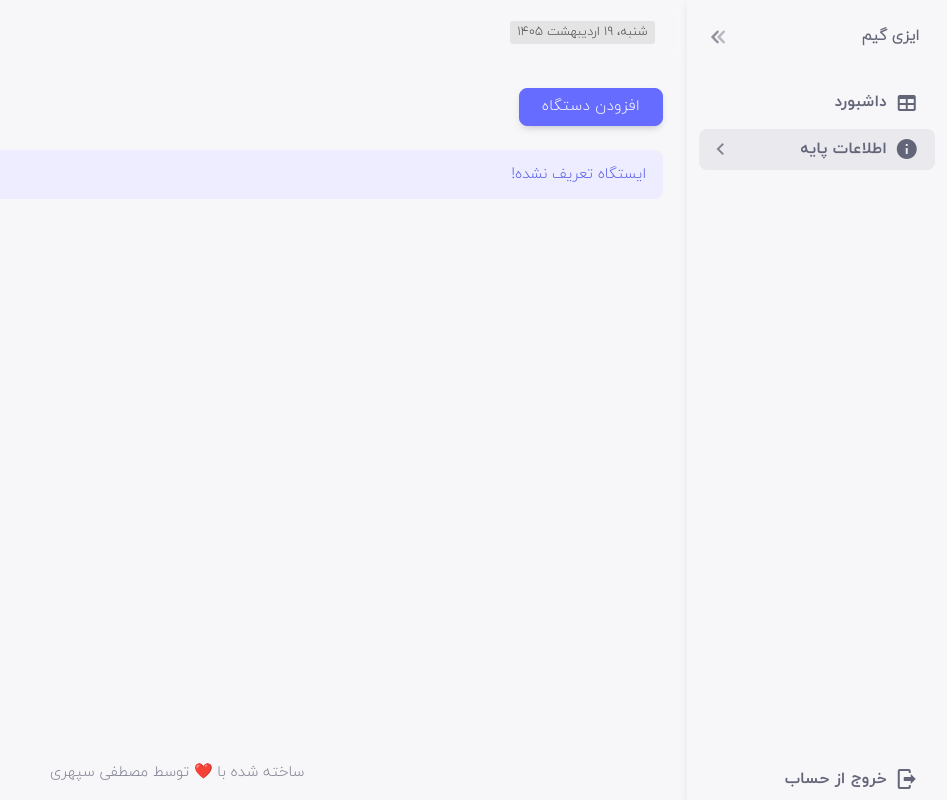
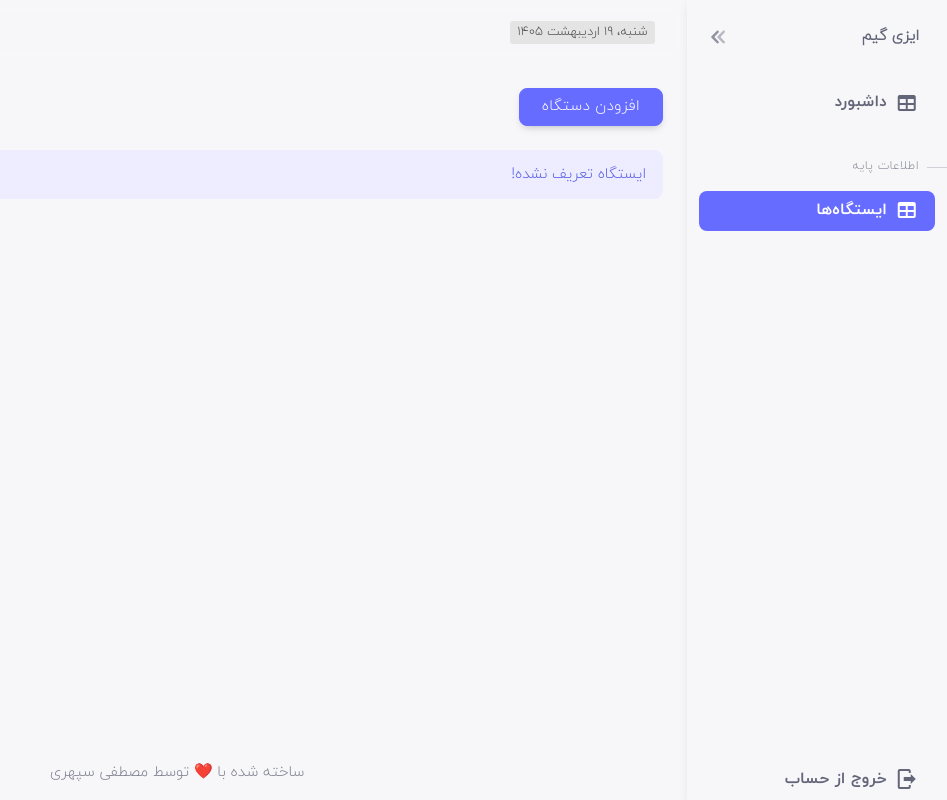
Before and after one commit to MostafaSepehri/Game-Center-Management, a Django app: page /base-informations/edit/1/ in a window 1280 px wide. Shown: the whole page, without its empty margins (333-1280 px from the left). Run offline with Django 5.2, Linux system fonts and the light colour scheme; a user stored in the database is signed in; data comes from the database, SQL or seed files in the repository; both versions use the stored data as it was after the commit; some libraries are stand-ins or nearby versions; some web fonts are replaced.

Commit message:
edit nav link

```diff
--- a/templates/base.html
+++ b/templates/base.html
@@ -86,11 +86,10 @@
           <li class="menu-item {% block a%}{% endblock %}"><a href="{% url 'sessions_app:index' %}" class="menu-link"><i class="menu-icon tf-icons mdi mdi-table"></i>
               <div>داشبورد</div>
             </a></li>
-            <li class="menu-item {% block c%}{% endblock %}">
-            <a href="" class="menu-link menu-toggle waves-effect"><i class="menu-icon tf-icons mdi mdi-information"></i><div>اطلاعات پایه</div></a><ul class="menu-sub">
-            <li class="menu-item {% block b%}{% endblock %}"><a href="{% url 'stations:index' %}" class="menu-link">ایستگاه‌ها</a></li>
-            </ul>
-            </li>
+            <li class="menu-header fw-light mt-4"><span class="menu-header-text">اطلاعات پایه</span></li>
+            <li class="menu-item {% block b%}{% endblock %}"><a href="{% url 'stations:index' %}" class="menu-link"><i class="menu-icon tf-icons mdi mdi-table"></i>
+              <div>ایستگاه‌ها</div>
+            </a></li>
         </ul>
         <li class="menu-item"><a href="#" target="_blank" class="menu-link"><i
               class="menu-icon tf-icons mdi mdi-logout"></i>
--- a/templates/stations/index.html
+++ b/templates/stations/index.html
@@ -1,9 +1,6 @@
 {% extends 'base.html' %}
 {% load static %}
 {% block b %}
-  active
-{% endblock %}
-{% block c %}
   active
 {% endblock %}
 {% block content %}
```
Also changed, not shown: db.sqlite3.
